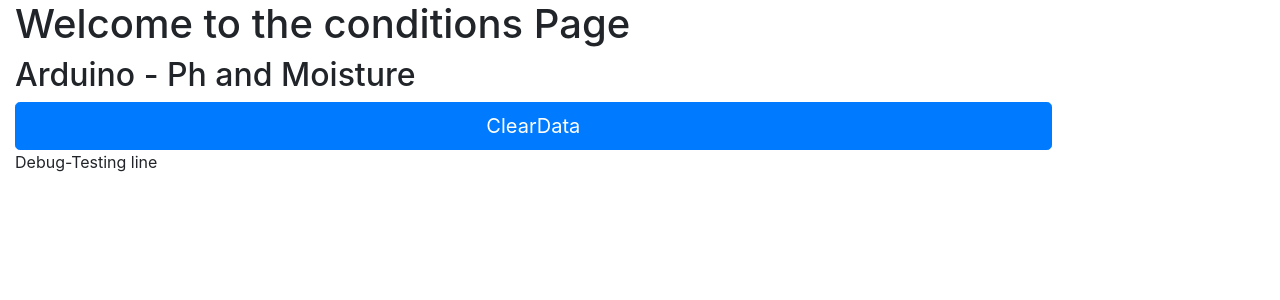
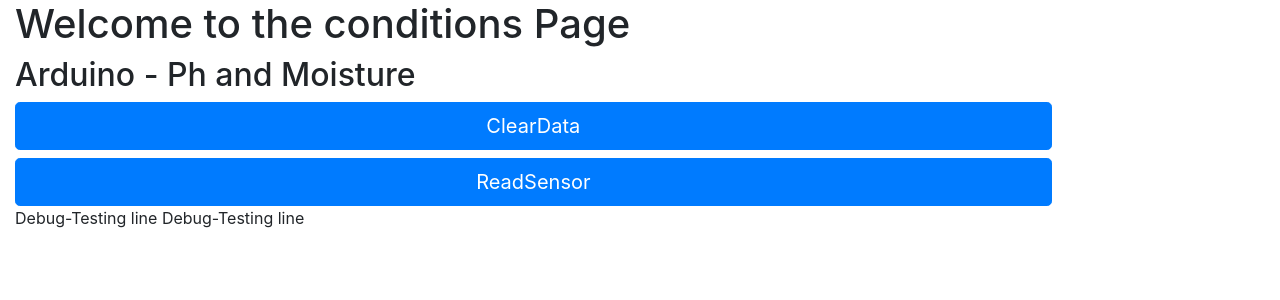
Before and after one commit to McGhie/web-grow, a Flask app: page /conditions/1 in a window 1280 px wide. Shown: the part 56-356 px from the top of the page. Run offline with Flask 2, Linux system fonts and the light colour scheme; some libraries are stand-ins or nearby versions.

Commit message:
added read sensor button

```diff
--- a/app.py
+++ b/app.py
@@ -195,6 +195,9 @@
 def edit(action):
    if action == "clear":
        read_arduino.clearData()
+   if action == "readfrompi":
+       read_arduino.getfrompi()
+
    return render_template('conditions.html')
 
 
--- a/templates/arduino.html
+++ b/templates/arduino.html
@@ -1,2 +1,4 @@
 
 Debug-Testing line
+
+Debug-Testing line
--- a/templates/conditions.html
+++ b/templates/conditions.html
@@ -4,7 +4,10 @@
 <div><h1>Welcome to the conditions Page</h1></div>
 <div>
   <h2>Arduino - Ph and Moisture</h2>
-  <a href="/conditions/clear" class="btn btn-block btn-lg btn-primary" role="button">ClearData</a></h2>
+  <a href="/conditions/clear" class="btn btn-block btn-lg btn-primary col-xs-6" role="button">ClearData</a>
+  <a href="/conditions/readfrompi" class="btn btn-block btn-lg btn-primary col-xs-6" role="button">ReadSensor</a>
+
+
 {% include "arduino.html" %}
 </div>
 
```
